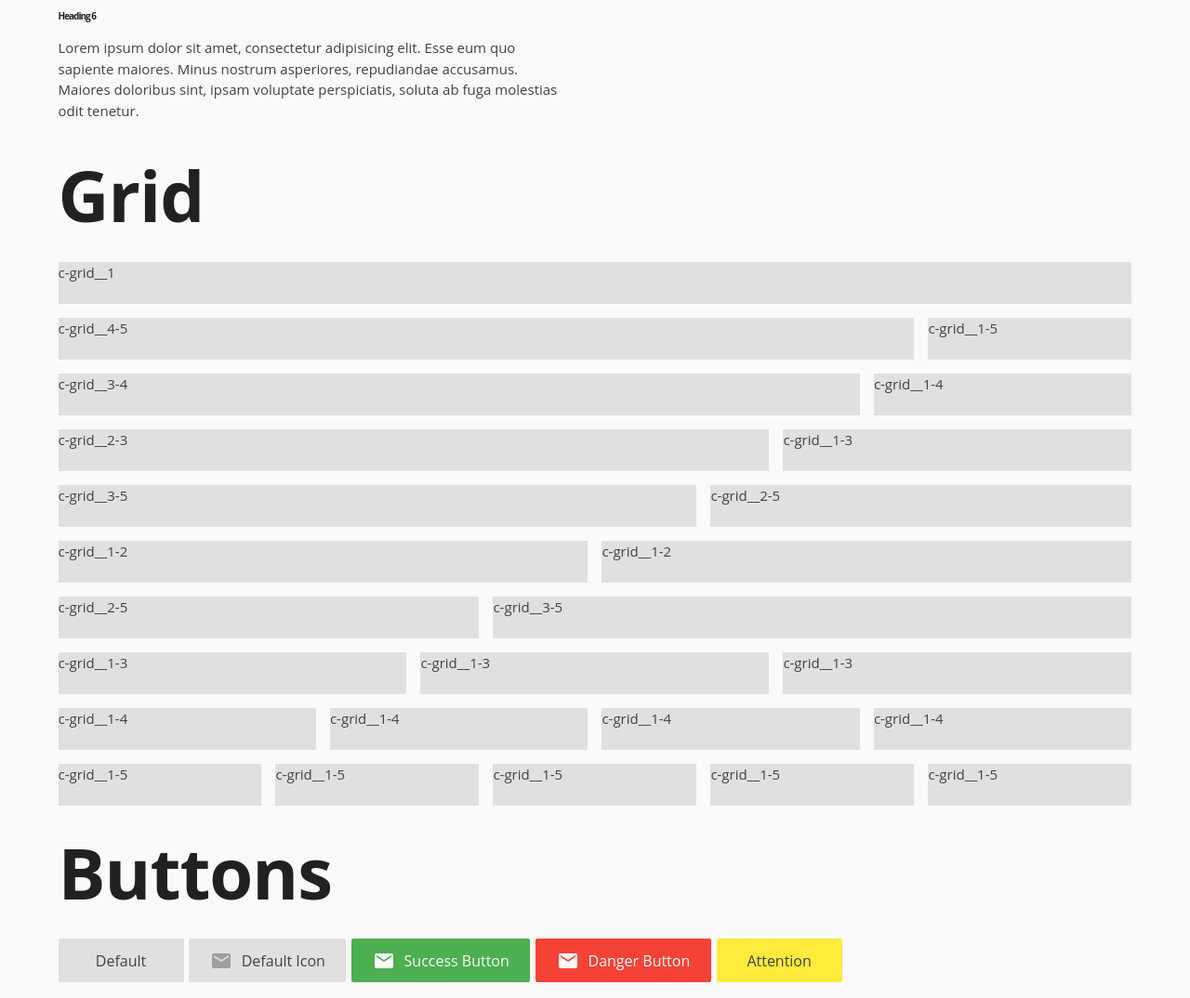
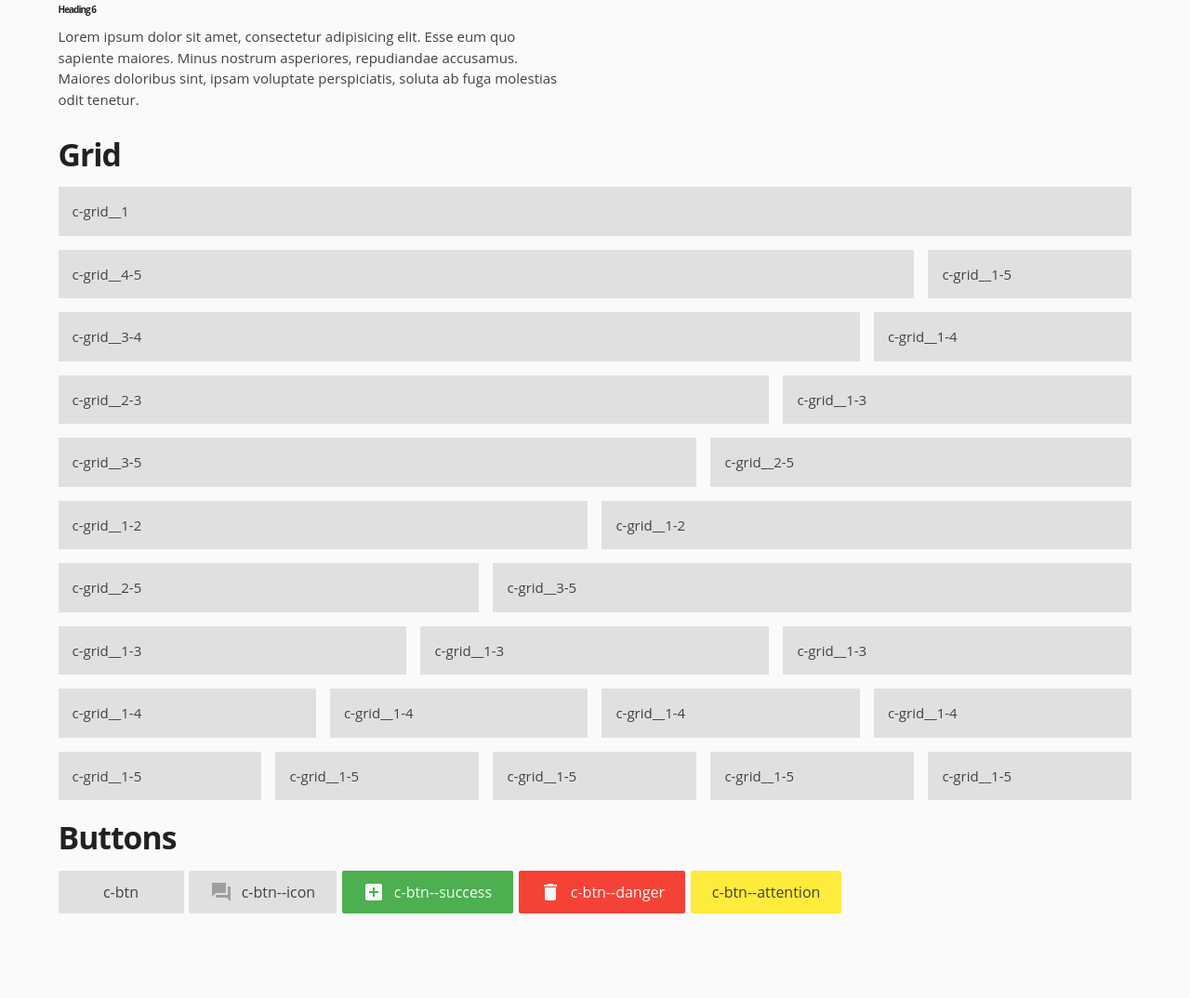
Before and after one commit to ArjanJ/bass, a website: page index.html in a window 1280 px wide. Shown: the part 1053-2127 px from the top of the page at 93% size. After the commit the page ends 2053 px from the top, so only its background shows below. Drawn offline with nearby package versions, Linux system fonts and the light colour scheme.

Commit message:
utilize svg <use> tag and store all svg icons in 1 file

```diff
--- a/index.html
+++ b/index.html
@@ -3,16 +3,37 @@
 <head>
 	<meta charset="utf-8">
   <meta http-equiv="x-ua-compatible" content="ie=edge">
+  <meta name="viewport" content="width=device-width, initial-scale=1">
   <title>Bass</title>
   <meta name="description" content="">
-  <meta name="viewport" content="width=device-width, initial-scale=1">
+  <meta name="HandheldFriendly" content="True" />
 	<link href='http://fonts.googleapis.com/css?family=Source+Sans+Pro:300,400,700' rel='stylesheet' type='text/css'>
 	<link rel="stylesheet" href="./dist/css/global.css">
 </head>
 <body>
+	<header class="u-flex u-flex--middle u-flex--space-h u-bg-black u-pdl u-pdr u-pdt-sm u-pdb-sm u-mgb">
+		<a href="" class="u-clr-white u-font-bold u-txt-upper u-font-medium">Bass</a>
+		<div class="c-hamburger"></div>
+		<nav class="c-nav" role="navigation">
+			<ul class="c-nav__list">
+				<li class="c-nav__item">
+					<a href="" class="c-nav__link">Docs</a>
+				</li>
+				<li class="c-nav__item">
+					<a href="" class="c-nav__link">Examples</a>
+				</li>
+				<li class="c-nav__item">
+					<a href="" class="c-nav__link">About</a>
+				</li>
+				<li class="c-nav__item">
+					<a href="" class="c-nav__link">Donate</a>
+				</li>
+			</ul>
+		</nav>
+	</header>
 	<div class="wrapper">
 		<div class="wrapper--sm">
-			<h1>Typography</h1>
+			<h1 class="u-font-mmedium">Typography</h1>
 			<h1>Heading 1</h1>
 			<p>Lorem ipsum dolor sit amet, consectetur adipisicing elit. Explicabo aliquid beatae mollitia deleniti natus, veritatis, ipsa et. Reprehenderit rerum illum ipsum eligendi incidunt, ullam aspernatur quo, provident, non laboriosam libero.</p>
 			<h2>Heading 2</h2>
@@ -27,120 +48,120 @@
 			<p>Lorem ipsum dolor sit amet, consectetur adipisicing elit. Esse eum quo sapiente maiores. Minus nostrum asperiores, repudiandae accusamus. Maiores doloribus sint, ipsam voluptate perspiciatis, soluta ab fuga molestias odit tenetur.</p>
 		</div>
 
-		<h1>Grid</h1>
-		<div class="c-grid u-mgbtm--sm">
-			<div class="c-grid__1 u-bg-light-grey">
-				<p>c-grid__1</p>
+		<h1 class="u-font-mmedium">Grid</h1>
+		<div class="c-grid u-mgb-sm">
+			<div class="c-grid__1 u-pdl-sm u-pdt-sm u-pdb-sm u-bg-light-grey">
+				<p class="u-mg-none">c-grid__1</p>
 			</div>
 		</div>
-		<div class="c-grid u-mgbtm--sm">
-			<div class="c-grid__4-5 u-bg-light-grey">
-				<p>c-grid__4-5</p>
+		<div class="c-grid u-mgb-sm">
+			<div class="c-grid__4-5 u-pdl-sm u-pdt-sm u-pdb-sm u-bg-light-grey">
+				<p class="u-mg-none">c-grid__4-5</p>
 			</div>
-			<div class="c-grid__1-5 u-bg-light-grey">
-				<p>c-grid__1-5</p>
+			<div class="c-grid__1-5 u-pdl-sm u-pdt-sm u-pdb-sm u-bg-light-grey">
+				<p class="u-mg-none">c-grid__1-5</p>
 			</div>
 		</div>
-		<div class="c-grid u-mgbtm--sm">
-			<div class="c-grid__3-4 u-bg-light-grey">
-				<p>c-grid__3-4</p>
+		<div class="c-grid u-mgb-sm">
+			<div class="c-grid__3-4 u-pdl-sm u-pdt-sm u-pdb-sm u-bg-light-grey">
+				<p class="u-mg-none">c-grid__3-4</p>
 			</div>
-			<div class="c-grid__1-4 u-bg-light-grey">
-				<p>c-grid__1-4</p>
+			<div class="c-grid__1-4 u-pdl-sm u-pdt-sm u-pdb-sm u-bg-light-grey">
+				<p class="u-mg-none">c-grid__1-4</p>
 			</div>
 		</div>
-		<div class="c-grid u-mgbtm--sm">
-			<div class="c-grid__2-3 u-bg-light-grey">
-				<p>c-grid__2-3</p>
+		<div class="c-grid u-mgb-sm">
+			<div class="c-grid__2-3 u-pdl-sm u-pdt-sm u-pdb-sm u-bg-light-grey">
+				<p class="u-mg-none">c-grid__2-3</p>
 			</div>
-			<div class="c-grid__1-3 u-bg-light-grey">
-				<p>c-grid__1-3</p>
+			<div class="c-grid__1-3 u-pdl-sm u-pdt-sm u-pdb-sm u-bg-light-grey">
+				<p class="u-mg-none">c-grid__1-3</p>
 			</div>
 		</div>
-		<div class="c-grid u-mgbtm--sm">
-			<div class="c-grid__3-5 u-bg-light-grey">
-				<p>c-grid__3-5</p>
+		<div class="c-grid u-mgb-sm">
+			<div class="c-grid__3-5 u-pdl-sm u-pdt-sm u-pdb-sm u-bg-light-grey">
+				<p class="u-mg-none">c-grid__3-5</p>
 			</div>
-			<div class="c-grid__2-5 u-bg-light-grey">
-				<p>c-grid__2-5</p>
+			<div class="c-grid__2-5 u-pdl-sm u-pdt-sm u-pdb-sm u-bg-light-grey">
+				<p class="u-mg-none">c-grid__2-5</p>
 			</div>
 		</div>
-		<div class="c-grid u-mgbtm--sm">
-			<div class="c-grid__1-2 u-bg-light-grey">
-				<p>c-grid__1-2</p>
+		<div class="c-grid u-mgb-sm">
+			<div class="c-grid__1-2 u-pdl-sm u-pdt-sm u-pdb-sm u-bg-light-grey">
+				<p class="u-mg-none">c-grid__1-2</p>
 			</div>
-			<div class="c-grid__1-2 u-bg-light-grey">
-				<p>c-grid__1-2</p>
+			<div class="c-grid__1-2 u-pdl-sm u-pdt-sm u-pdb-sm u-bg-light-grey">
+				<p class="u-mg-none">c-grid__1-2</p>
 			</div>
 		</div>
-		<div class="c-grid u-mgbtm--sm">
-			<div class="c-grid__2-5 u-bg-light-grey">
-				<p>c-grid__2-5</p>
+		<div class="c-grid u-mgb-sm">
+			<div class="c-grid__2-5 u-pdl-sm u-pdt-sm u-pdb-sm u-bg-light-grey">
+				<p class="u-mg-none">c-grid__2-5</p>
 			</div>
-			<div class="c-grid__3-5 u-bg-light-grey">
-				<p>c-grid__3-5</p>
+			<div class="c-grid__3-5 u-pdl-sm u-pdt-sm u-pdb-sm u-bg-light-grey">
+				<p class="u-mg-none">c-grid__3-5</p>
 			</div>
 		</div>
-		<div class="c-grid u-mgbtm--sm">
-			<div class="c-grid__1-3 u-bg-light-grey">
-				<p>c-grid__1-3</p>
+		<div class="c-grid u-mgb-sm">
+			<div class="c-grid__1-3 u-pdl-sm u-pdt-sm u-pdb-sm u-bg-light-grey">
+				<p class="u-mg-none">c-grid__1-3</p>
 			</div>
-			<div class="c-grid__1-3 u-bg-light-grey">
-				<p>c-grid__1-3</p>
+			<div class="c-grid__1-3 u-pdl-sm u-pdt-sm u-pdb-sm u-bg-light-grey">
+				<p class="u-mg-none">c-grid__1-3</p>
 			</div>
-			<div class="c-grid__1-3 u-bg-light-grey">
-				<p>c-grid__1-3</p>
+			<div class="c-grid__1-3 u-pdl-sm u-pdt-sm u-pdb-sm u-bg-light-grey">
+				<p class="u-mg-none">c-grid__1-3</p>
 			</div>
 		</div>
-		<div class="c-grid u-mgbtm--sm">
-			<div class="c-grid__1-4 u-bg-light-grey">
-				<p>c-grid__1-4</p>
+		<div class="c-grid u-mgb-sm">
+			<div class="c-grid__1-4 u-pdl-sm u-pdt-sm u-pdb-sm u-bg-light-grey">
+				<p class="u-mg-none">c-grid__1-4</p>
 			</div>
-			<div class="c-grid__1-4 u-bg-light-grey">
-				<p>c-grid__1-4</p>
+			<div class="c-grid__1-4 u-pdl-sm u-pdt-sm u-pdb-sm u-bg-light-grey">
+				<p class="u-mg-none">c-grid__1-4</p>
 			</div>
-			<div class="c-grid__1-4 u-bg-light-grey">
-				<p>c-grid__1-4</p>
+			<div class="c-grid__1-4 u-pdl-sm u-pdt-sm u-pdb-sm u-bg-light-grey">
+				<p class="u-mg-none">c-grid__1-4</p>
 			</div>
-			<div class="c-grid__1-4 u-bg-light-grey">
-				<p>c-grid__1-4</p>
+			<div class="c-grid__1-4 u-pdl-sm u-pdt-sm u-pdb-sm u-bg-light-grey">
+				<p class="u-mg-none">c-grid__1-4</p>
 			</div>
 		</div>
-		<div class="c-grid u-mgbtm--sm">
-			<div class="c-grid__1-5 u-bg-light-grey">
-				<p>c-grid__1-5</p>
+		<div class="c-grid u-mgb-sm">
+			<div class="c-grid__1-5 u-pdl-sm u-pdt-sm u-pdb-sm u-bg-light-grey">
+				<p class="u-mg-none">c-grid__1-5</p>
 			</div>
-			<div class="c-grid__1-5 u-bg-light-grey">
-				<p>c-grid__1-5</p>
+			<div class="c-grid__1-5 u-pdl-sm u-pdt-sm u-pdb-sm u-bg-light-grey">
+				<p class="u-mg-none">c-grid__1-5</p>
 			</div>
-			<div class="c-grid__1-5 u-bg-light-grey">
-				<p>c-grid__1-5</p>
+			<div class="c-grid__1-5 u-pdl-sm u-pdt-sm u-pdb-sm u-bg-light-grey">
+				<p class="u-mg-none">c-grid__1-5</p>
 			</div>
-			<div class="c-grid__1-5 u-bg-light-grey">
-				<p>c-grid__1-5</p>
+			<div class="c-grid__1-5 u-pdl-sm u-pdt-sm u-pdb-sm u-bg-light-grey">
+				<p class="u-mg-none">c-grid__1-5</p>
 			</div>
-			<div class="c-grid__1-5 u-bg-light-grey">
-				<p>c-grid__1-5</p>
+			<div class="c-grid__1-5 u-pdl-sm u-pdt-sm u-pdb-sm u-bg-light-grey">
+				<p class="u-mg-none">c-grid__1-5</p>
 			</div>
 		</div>
 	</div>
 
 	<div class="wrapper">
-		<h1>Buttons</h1>
-		<a href="" class="c-btn">Default</a>
+		<h1 class="u-font-mmedium">Buttons</h1>
+		<a href="" class="c-btn">c-btn</a>
 		<a href="" class="c-btn c-btn--icon">
-			<svg class="c-btn__glyph u-fill-grey" height="24" viewBox="0 0 24 24" width="24" xmlns="http://www.w3.org/2000/svg"><path d="M20 4H4c-1.1 0-1.99.9-1.99 2L2 18c0 1.1.9 2 2 2h16c1.1 0 2-.9 2-2V6c0-1.1-.9-2-2-2zm0 4l-8 5-8-5V6l8 5 8-5v2z"/><path d="M0 0h24v24H0z" fill="none"/></svg>
-			Default Icon
+			<svg class="c-btn__glyph u-fill-grey"><use xlink:href="./dist/svg/material-design-icons.svg#question-answer" /></svg>
+			c-btn--icon
 		</a>
 		<a href="" class="c-btn c-btn--success c-btn--icon">
-			<svg class="c-btn__glyph u-fill-white" height="24" viewBox="0 0 24 24" width="24" xmlns="http://www.w3.org/2000/svg"><path d="M20 4H4c-1.1 0-1.99.9-1.99 2L2 18c0 1.1.9 2 2 2h16c1.1 0 2-.9 2-2V6c0-1.1-.9-2-2-2zm0 4l-8 5-8-5V6l8 5 8-5v2z"/><path d="M0 0h24v24H0z" fill="none"/></svg>
-			Success Button
+			<svg class="c-btn__glyph u-fill-white"><use xlink:href="./dist/svg/material-design-icons.svg#add-box" /></svg>
+			c-btn--success
 		</a>
 		<a href="" class="c-btn c-btn--danger c-btn--icon">
-			<svg class="c-btn__glyph u-fill-white" height="24" viewBox="0 0 24 24" width="24" xmlns="http://www.w3.org/2000/svg"><path d="M20 4H4c-1.1 0-1.99.9-1.99 2L2 18c0 1.1.9 2 2 2h16c1.1 0 2-.9 2-2V6c0-1.1-.9-2-2-2zm0 4l-8 5-8-5V6l8 5 8-5v2z"/><path d="M0 0h24v24H0z" fill="none"/></svg>
-			Danger Button
+			<svg class="c-btn__glyph u-fill-white"><use xlink:href="./dist/svg/material-design-icons.svg#delete" /></svg>
+			c-btn--danger
 		</a>
-		<a href="" class="c-btn c-btn--attention">Attention</a>
+		<a href="" class="c-btn c-btn--attention">c-btn--attention</a>
 	</div>
 
 	<script src="https://ajax.googleapis.com/ajax/libs/jquery/2.1.3/jquery.min.js"></script>
--- a/src/scss/base/_sanitize.scss
+++ b/src/scss/base/_sanitize.scss
@@ -140,8 +140,12 @@ textarea {
 :root {
 	box-sizing: $root-box-sizing;
 	cursor: $root-cursor;
-	font: #{$root-font-size}/#{$root-line-height} $root-font-family;
+	font: 0.5rem/#{$root-line-height} $root-font-family;
 	text-rendering: $root-text-rendering;
+
+	@include bp-medium {
+		font: #{$root-font-size}/#{$root-line-height} $root-font-family;
+	}
 }
 
 // specify the text decoration of anchors
--- a/src/scss/base/_typography.scss
+++ b/src/scss/base/_typography.scss
@@ -3,10 +3,9 @@
 \*------------------------------------*/
 
 h1, h2, h3, h4, h5, h6 {
-	margin: 0 0 ($spacing / 1.5);
+	margin: 0 0 $spacing / 2.25 0;
 	font-family: $font-heading;
 	letter-spacing: -1px;
-	// font-weight: $font-weight-light;
 	color: $black;
 }
 
@@ -37,11 +36,6 @@ h6 {
 p {
 	margin: (0) (0) ($spacing);
 	font-family: $font-default;
-	font-weight: $font-weight-normal;
 	color: $dark-grey;
 	@include font-size($font-normal);
 }
-
-strong {
-	font-weight: $font-weight-black;
-}
--- a/src/scss/components/_components.scss
+++ b/src/scss/components/_components.scss
@@ -5,3 +5,4 @@
 @import "grid";
 @import "hamburger";
 @import "buttons";
+@import "nav";
--- a/src/scss/components/_grid.scss
+++ b/src/scss/components/_grid.scss
@@ -8,6 +8,7 @@
 	lost-utility: clearfix;
 	width: 100%;
 
+	@include bp-medium {
 		&__1 {
 			lost-column: 1;
 		}
@@ -47,18 +48,5 @@
 		&__1-5 {
 			lost-column: (1/5) (5) ($spacing / 1.5);
 		}
-
-	&__4-5,
-	&__3-4,
-	&__2-3,
-	&__3-5,
-	&__1-2,
-	&__2-5,
-	&__1-3,
-	&__1-4 ,
-	&__1-5 {
-		@include large {
-			lost-column: 1;
 	}
 }
-}
--- a/src/scss/components/_hamburger.scss
+++ b/src/scss/components/_hamburger.scss
@@ -2,41 +2,36 @@
     #COMPONENTS - HAMBURGER
 \*------------------------------------*/
 
-$hamburger-color: black !default;
-$hamburger-thickness: 2px !default;
+$hamburger-color: $white !default;
+$hamburger-thickness: 3px !default;
+$hamburger-width: 30px !default;
 
-.c-burger {
+.c-hamburger {
+	position: relative;
+	width: $hamburger-width;
+	height: 19px;
+	border-top: $hamburger-thickness solid $hamburger-color;
 	cursor: pointer;
-	@include ease-out-slow;
 
-	.c-burger__patty {
-		will-change: transform, opacity;
-		width: 32px;
+	&:before,
+	&:after {
+		content: "";
+		position: absolute;
+		left: 0;
+		width: $hamburger-width;
 		height: $hamburger-thickness;
-		margin: 0 0 6px 0;
 		background: $hamburger-color;
-		opacity: 1;
-		transform: translate(0) rotate(0deg);
-		@include ease-out-fast;
-
-		&:last-child {
-			margin-bottom: 0;
-		}
 	}
 
-	&.c-burger--close {
+	&:before {
+		top: 5px;
+	}
 
-		.c-burger__patty:nth-child(1) {
-			transform: translate(0, 8px) rotate(-45deg);
-		}
+	&:after {
+		top: 13px;
+	}
 
-		.c-burger__patty:nth-child(2) {
-			transform: scale(0);
-			opacity: 0;
-		}
-
-		.c-burger__patty:nth-child(3) {
-			transform: translate(0, -8px) rotate(45deg);
-		}
+	@include bp-medium {
+		display: none;
 	}
 }
--- /dev/null
+++ b/src/scss/components/_nav.scss
@@ -0,0 +1,24 @@
+/*------------------------------------*\
+    #COMPONENTS - NAV
+\*------------------------------------*/
+
+.c-nav {
+	display: none;
+
+	&__list {
+		display: flex;
+	}
+
+	&__item {
+		margin-left: $spacing;
+	}
+
+	&__link {
+		display: block;
+		color: $white;
+	}
+
+	@include bp-medium {
+		display: block;
+	}
+}
--- a/src/scss/utils/_spacing.scss
+++ b/src/scss/utils/_spacing.scss
@@ -3,42 +3,83 @@
 \*------------------------------------*/
 
 // 0 margins
-.u-mg--none {
-	margin: 0;
+.u-mg-none {
+	margin: 0 !important;
 }
 
 // margin top
-.u-mgtop--sm {
+.u-mgt-sm {
 	margin-top: $spacing / 1.5;
 }
 
-.u-mgtop {
+.u-mgt {
 	margin-top: $spacing;
 }
 
+// margin right
+.u-mgr-sm {
+	margin-right: $spacing / 1.5;
+}
+
+.u-mgr {
+	margin-right: $spacing;
+}
+
 // margin bottom
-.u-mgbtm--sm {
+.u-mgb-sm {
 	margin-bottom: $spacing / 1.5;
 }
 
-.u-mgbtm {
+.u-mgb {
 	margin-bottom: $spacing;
 }
 
-// margin right
-.u-mgright--sm {
-	margin-right: $spacing / 1.5;
-}
-
-.u-mgright {
-	margin-right: $spacing;
-}
-
 // margin left
-.u-mgleft--sm {
+.u-mgl-sm {
 	margin-left: $spacing / 1.5;
 }
 
-.u-mgleft {
+.u-mgl {
 	margin-left: $spacing;
 }
+
+// 0 margins
+.u-pd-none {
+	padding: 0 !important;
+}
+
+// padding top
+.u-pdt-sm {
+	padding-top: $spacing / 1.5;
+}
+
+.u-pdt {
+	padding-top: $spacing;
+}
+
+// padding right
+.u-pdr-sm {
+	padding-right: $spacing / 1.5;
+}
+
+.u-pdr {
+	padding-right: $spacing;
+}
+
+// padding bottom
+.u-pdb-sm {
+	padding-bottom: $spacing / 1.5;
+}
+
+.u-pdb {
+	padding-bottom: $spacing;
+}
+
+// padding left
+.u-pdl-sm {
+	padding-left: $spacing / 1.5;
+}
+
+.u-pdl {
+	padding-left: $spacing;
+}
--- a/src/scss/utils/_utils.scss
+++ b/src/scss/utils/_utils.scss
@@ -8,6 +8,6 @@
 @import "colors";
 @import "flexbox";
 @import "spacing";
-@import "font-size";
+@import "text";
 @import "viewport-units";
 @import "align";
--- a/src/scss/utils/_variables.scss
+++ b/src/scss/utils/_variables.scss
@@ -13,7 +13,7 @@ $font-default:					'Open Sans', 'Arial', sans-serif;
 $font-weight-black: 		900;
 $font-weight-bold:  		700;
 $font-weight-semibold:  600;
-$font-weight-normal:  	400;
+$font-weight-regular:  	400;
 $font-weight-light:  		300;
 
 // Font sizing (Perfect Fifth ratio thing)
@@ -28,6 +28,14 @@ $font-xxlarge: 					11.391;
 $font-xxxlarge: 				17.086;
 $font-massive: 					25.629;
 $font-giant: 						38.443;
+
+// Breakpoints
+$bp-xsmall: 						320px;
+$bp-small: 							480px;
+$bp-medium: 						768px;
+$bp-large: 							960px;
+$bp-xlarge: 						1280px;
+$bp-xxlarge: 						1440px;
 
 // Colors
 $black: 								#212121;
--- a/src/scss/utils/mixins/_breakpoints.scss
+++ b/src/scss/utils/mixins/_breakpoints.scss
@@ -2,54 +2,38 @@
     #MIXINS - BREAKPOINTS
 \*------------------------------------*/
 
-@mixin breakpoint($breakpoint) {
-	@media screen and (max-width: $breakpoint) {
+@mixin bp-xsmall {
+	@media screen and (min-width: $bp-xsmall) {
 		@content;
 	}
 }
 
-@mixin xlarge {
-	@media screen and (max-width: 1280px) {
+@mixin bp-small {
+	@media screen and (min-width: $bp-small) {
 		@content;
 	}
 }
 
-@mixin large {
-	@media screen and (max-width: 960px) {
+@mixin bp-medium {
+	@media screen and (min-width: $bp-medium) {
 		@content;
 	}
 }
 
-@mixin medium {
-	@media screen and (max-width: 768px) {
+@mixin bp-large {
+	@media screen and (min-width: $bp-large) {
 		@content;
 	}
 }
 
-@mixin small {
-	@media screen and (max-width: 480px) {
+@mixin bp-xlarge {
+	@media screen and (min-width: $bp-xlarge) {
 		@content;
 	}
 }
 
-// min width breakpoints
-
-@mixin atleast-xlarge {
-	@media screen and (min-width: 1440px) {
+@mixin bp-xxlarge {
+	@media screen and (min-width: $bp-xxlarge) {
 		@content;
 	}
 }
-
-@mixin atleast-xxlarge {
-	@media screen and (min-width: 1920px) {
-		@content;
-	}
-}
-
-// max height breakpoints
-
-@mixin short {
-	@media screen and (max-height: 600px) {
-		@content;
-	}
-}
--- a/src/scss/utils/mixins/_buttons.scss
+++ b/src/scss/utils/mixins/_buttons.scss
@@ -68,5 +68,9 @@
 	width: $size;
 	height: $size;
 	margin-right: $spacing / 4;
-	vertical-align: bottom;
+	vertical-align: middle;
+
+	@include bp-medium {
+		vertical-align: top;
+	}
 }
```
Also changed, not shown: src/scss/utils/_text.scss (renamed from src/scss/utils/_font-size.scss, +21 -1 lines), src/scss/utils/_viewport-units.scss (+20 -4 lines), dist/css/global.css, dist/svg/material-design-icons.svg (added). Lines whose indentation alone changed are shown as unchanged.
